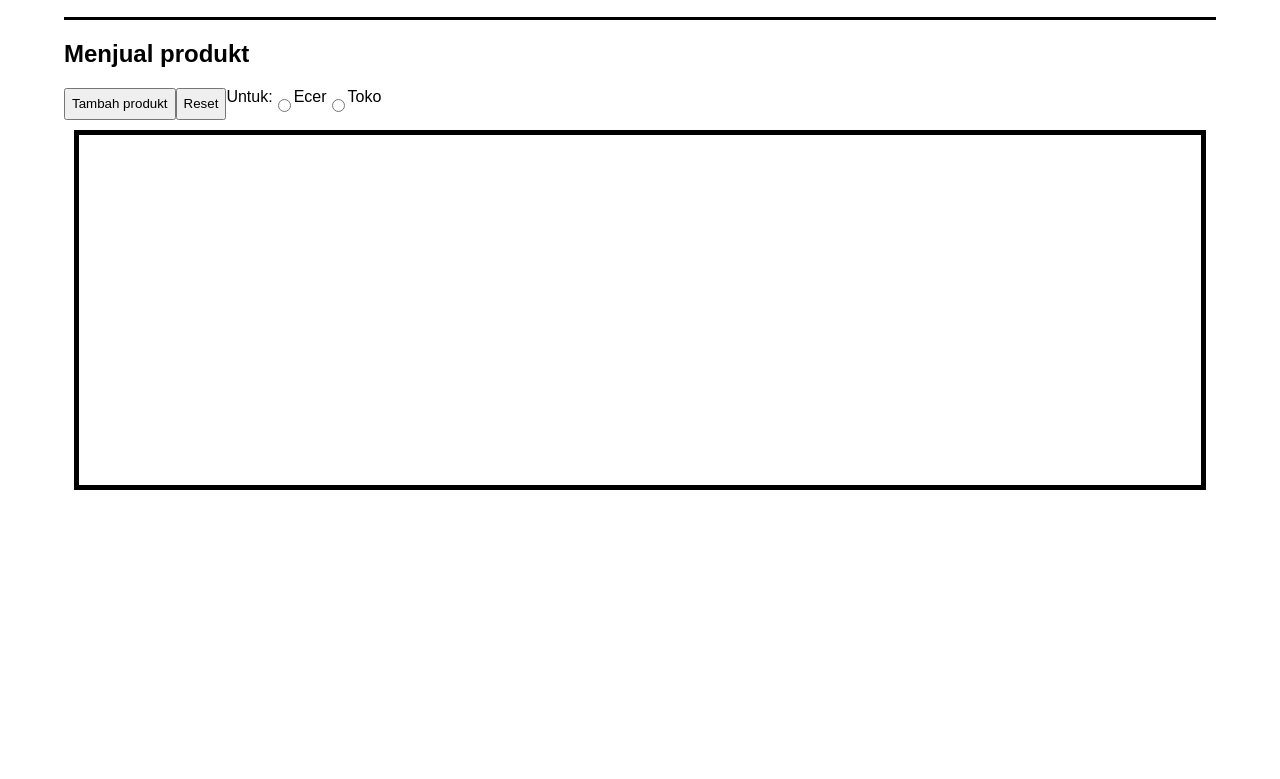
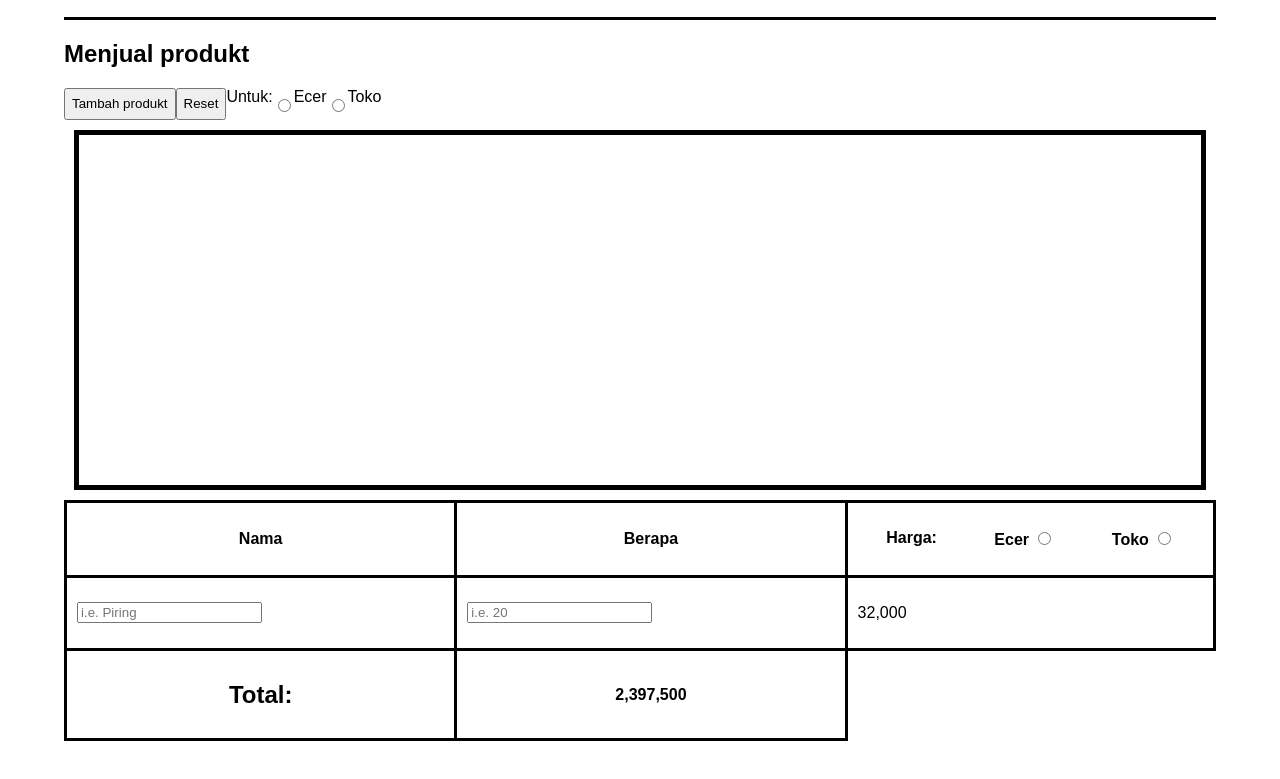
Before and after one commit to Falling10fruit/Random, a plain HTML site: page Assets/TokoProgram/index.html in a window 1280 px wide. Shown: the part 476-1255 px from the top of the page. Before the commit the page ends 1030 px from the top, so only its background shows below. Drawn offline with Linux system fonts and the light colour scheme.

Commit message:
Ovehaul of the payment

```diff
--- a/Assets/TokoProgram/index.css
+++ b/Assets/TokoProgram/index.css
@@ -1,6 +1,16 @@
 body {
     font-family: sans-serif;
     margin: 5%;
+}
+
+th, td {
+    border: 3px solid black;
+    padding: 10px
+}
+
+table {
+    border-collapse: collapse;
+    width: 100%;
 }
 
 #Receipt {
--- a/Assets/TokoProgram/index.html
+++ b/Assets/TokoProgram/index.html
@@ -95,6 +95,29 @@
             </div>
         </div>
 
+        <table>
+            <tr>
+                <th><p>Nama</p></th>
+                <th><p>Berapa</p></th>
+                <th>
+                    <div style="display: flex; justify-content: space-around">
+                        <p>Harga:</p>
+                        <p>Ecer <input type="radio" name="Harga" value="Ecer"></p>
+                        <p>Toko <input type="radio" name="Harga" value="Toko"></p>
+                    </div>
+                </th>
+            </tr>
+            <tr id="Example">
+                <td><input type="text" placeholder="i.e. Piring"></td>
+                <td><input type="text" placeholder="i.e. 20"></td>
+                <td><p>32,000</p></td>
+            </tr>
+            <tr>
+                <th><h2>Total: </h2></th>
+                <th><p>2,397,500</p></th>
+            </tr>
+        </table>
+
         <script src="index.js"></script>
     </body>
 </html>
--- a/Assets/TokoProgram/index.js
+++ b/Assets/TokoProgram/index.js
@@ -67,11 +67,11 @@ function CostUpdate () {
     for (var i = 1; i < Items.length; i++) {
         for (var x = 0; x < Produkt.length; x++) {
             if (Produkt[x].Nama == Names[i].value) {
-                if (EcerCheck.checked == true) {
+                //if (EcerCheck.checked == true) {
                     Cost += Produkt[x].HargaEcer*parseInt(Amounts[i].value);
-                } else if (TokoCheck.checked == true) {
-                    Cost += Produkt[x].HargaToko*parseInt(Amounts[i].value);
-                }
+                //} else if (TokoCheck.checked == true) {
+                //    Cost += Produkt[x].HargaToko*parseInt(Amounts[i].value);
+                //}
 
                 x = Produkt.length;
             }
```
